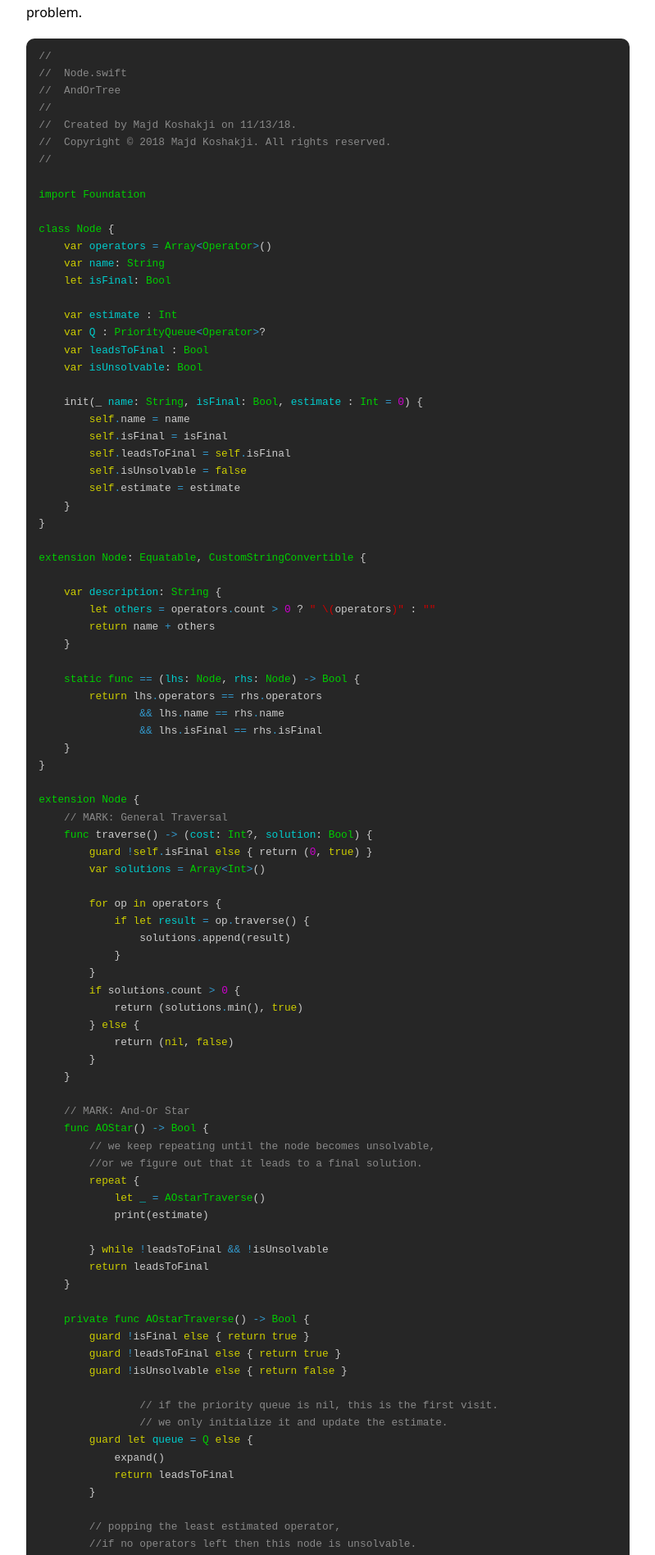
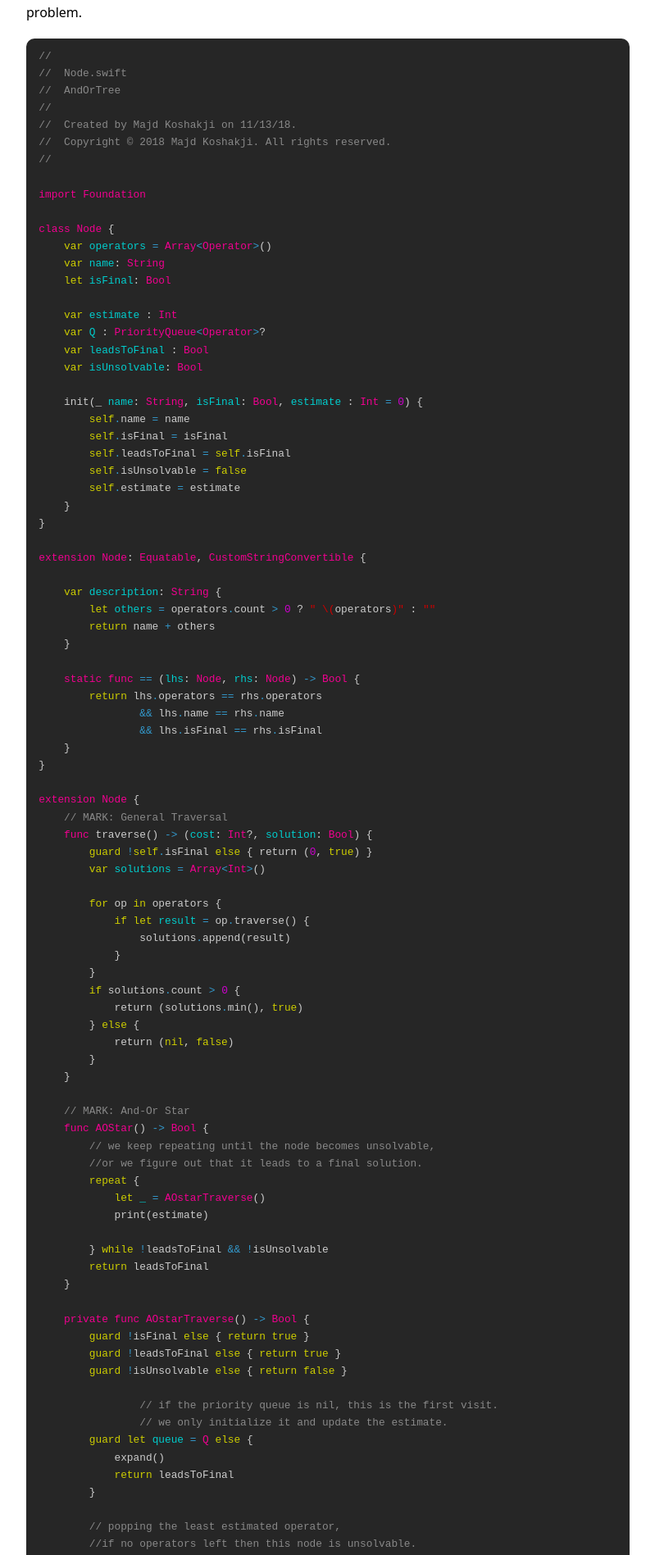
Before and after one commit to koshakji/koshakji.github.io, a Jekyll site: the page built from index.html, in a window 1280 px wide. Shown: the part 319-2216 px from the top of the page at 82% size, without its empty margins (240-1039 px from the left). Built offline with Jekyll 4.4.1, drawn with Linux system fonts in a browser that asks for light colours; the list of posts is cut into pages by our own code.

Commit message:
Update highlight.sass

```diff
--- a/_sass/highlight.sass
+++ b/_sass/highlight.sass
@@ -46,7 +46,7 @@
     color: #888888
     font-weight: bold /* Generic.Heading */
 .gi
-    color: #00cd00 /* Generic.Inserted */
+    color: #f0008f /* Generic.Inserted */
 .go
     color: #888888 /* Generic.Output */
 .gp
@@ -63,7 +63,7 @@
 .kc
     color: #cdcd00 /* Keyword.Constant */
 .kd
-    color: #00cd00 /* Keyword.Declaration */
+    color: #f0008f /* Keyword.Declaration */
 .kn
     color: #cd00cd /* Keyword.Namespace */
 .kp
@@ -71,7 +71,7 @@
 .kr
     color: #cdcd00 /* Keyword.Reserved */
 .kt
-    color: #00cd00 /* Keyword.Type */
+    color: #f0008f /* Keyword.Type */
 .ld
     color: #cccccc /* Literal.Date */
 .m
```
